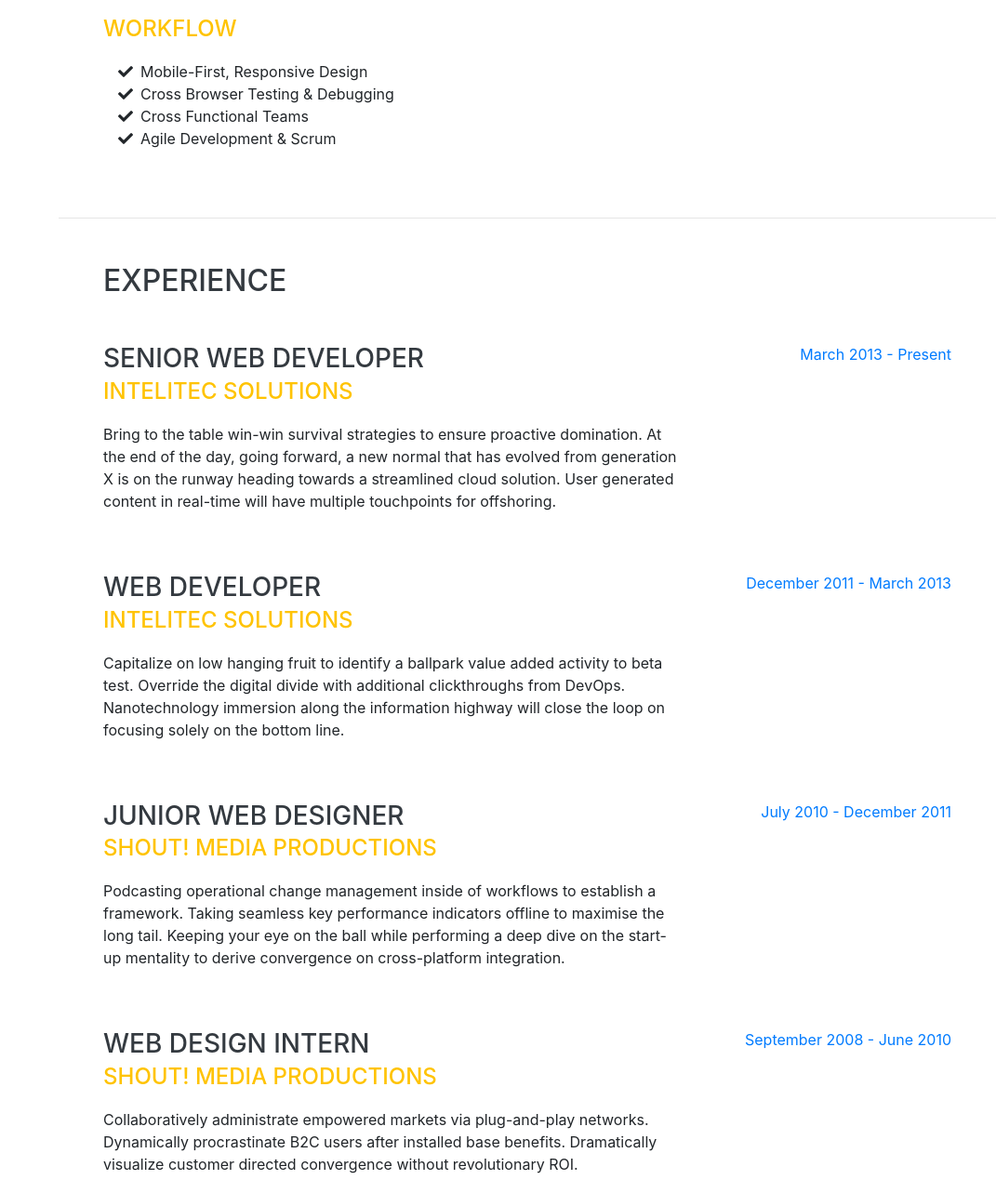
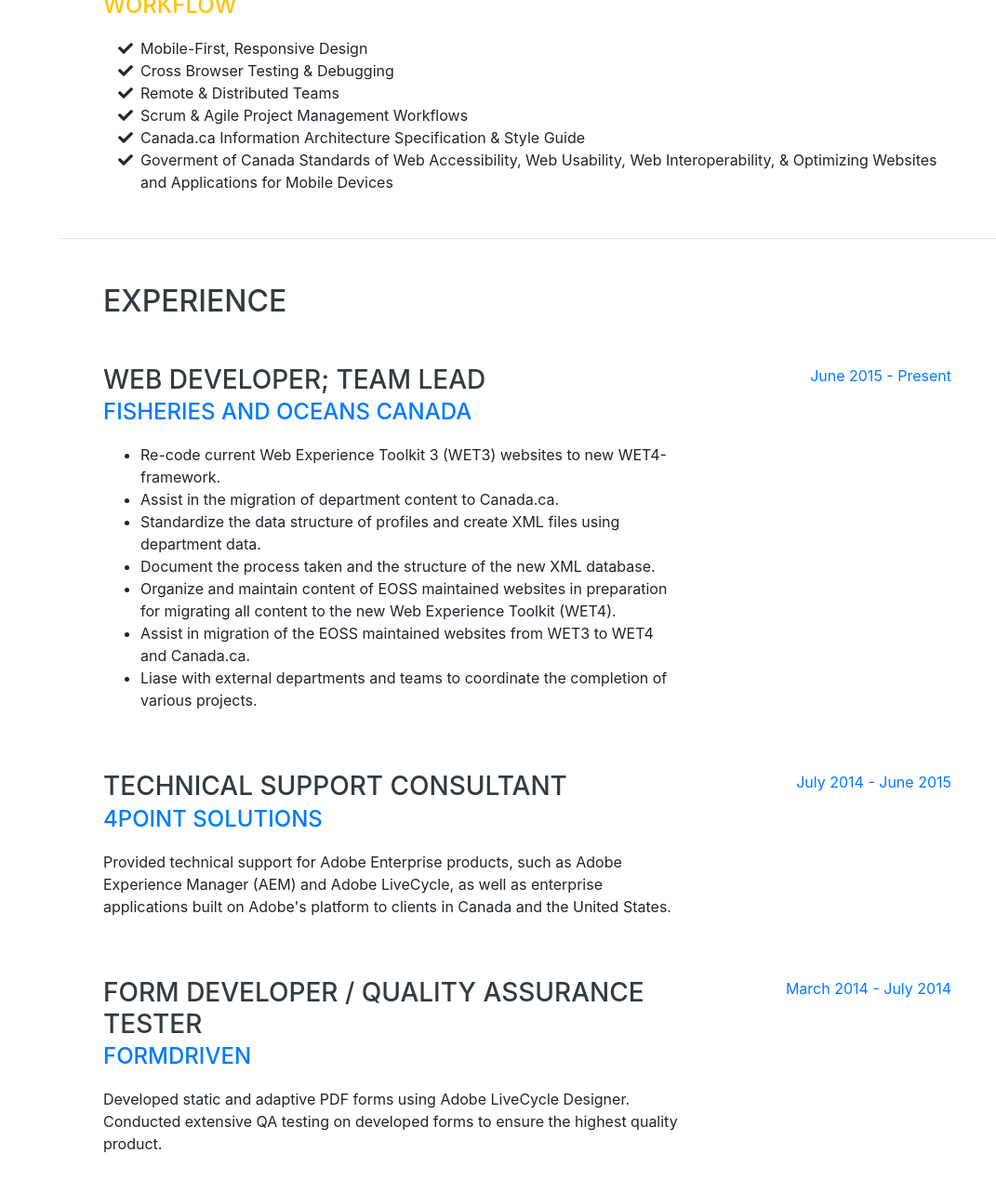
Before and after one commit to mcgowancompany/mcgowancompany.github.io, a website with bundled scripts: page index.html in a window 1280 px wide. Shown: the part 1367-2650 px from the top of the page at 93% size, without its empty margins (209-1280 px from the left). Built offline with nearby package versions, Linux system fonts and the light colour scheme; a web font is replaced by a local one.

Commit message:
- Added Work Experience - added hyperlinks to programs and work experience - begun to flush out the Interests section

```diff
--- a/index.html
+++ b/index.html
@@ -9,7 +9,7 @@
     <meta name="description" content="The McGowan Company: Web development, design, analytics, and solutions.">
     <meta name="author" content="The McGowan Company">
     <meta name="dcterms.issued" content="2019-09-12">
-    <meta name="dcterms.modified" content="2019-09-12">
+    <meta name="dcterms.modified" content="2019-09-22">
     <meta name="dcterms.language" title="ISO639-2" content="eng">
 
 
@@ -70,7 +70,7 @@
                 <h1 class="mb-0">The McGowan Company</h1>
                 <div class="subheading mb-5">&gt; Web development, design, analytics, and solutions.
                 </div>
-                <p class="lead mb-5">An IT company dedicated to providing the highest quality web solutions to our clients. Based in Ottawa, Ontario, Canada, we provide remote services and consultations to clients on a freelance and/or contract arrangement.  Reach out to us below, and we'll be happy to connect with you.</p>
+                <p class="lead mb-5">An IT company dedicated to providing the highest quality web solutions to our clients. Based in Ottawa, Ontario, Canada, we provide remote services and consultations to clients on a freelance and/or contract arrangement. Reach out to us below, and we'll be happy to connect with you. Thank you kindly, and have a great day.</p>
                 <div class="social-icons">
                     <a href="mailto:matthew@mcgowan.company">
                         <i class="far fa-envelope"></i>
@@ -204,10 +204,18 @@
                         Cross Browser Testing &amp; Debugging</li>
                     <li>
                         <i class="fa-li fa fa-check"></i>
-                        Cross Functional Teams</li>
+                        Remote &amp; Distributed Teams</li>
                     <li>
                         <i class="fa-li fa fa-check"></i>
-                        Agile Development &amp; Scrum</li>
+                        Scrum &amp; Agile Project Management Workflows</li>
+                    <li>
+                        <i class="fa-li fa fa-check"></i>
+                        Canada.ca Information Architecture Specification &amp; Style Guide </li>
+                    <li>
+                    <li>
+                        <i class="fa-li fa fa-check"></i>
+                        Goverment of Canada Standards of Web Accessibility, Web Usability, Web Interoperability, &amp; Optimizing Websites and Applications for Mobile Devices </li>
+                    <li>
                 </ul>
             </div>
         </section>
@@ -218,47 +226,45 @@
             <div class="w-100">
                 <h2 class="mb-5">Experience</h2>
 
+
                 <div class="resume-item d-flex flex-column flex-md-row justify-content-between mb-5">
                     <div class="resume-content">
-                        <h3 class="mb-0">Senior Web Developer</h3>
-                        <div class="subheading mb-3">Intelitec Solutions</div>
-                        <p>Bring to the table win-win survival strategies to ensure proactive domination. At the end of the day, going forward, a new normal that has evolved from generation X is on the runway heading towards a streamlined cloud solution. User generated content in real-time will have multiple touchpoints for offshoring.</p>
+                        <h3 class="mb-0">Web Developer; Team Lead</h3>
+                        <div class="subheading mb-3"><a href="https://dfo-mpo.gc.ca/index-eng.htm" target="_blank">Fisheries and Oceans Canada</a></div>
+                        <ul>
+                            <li>Re-code current Web Experience Toolkit 3 (WET3) websites to new WET4-framework.</li>
+                            <li>Assist in the migration of department content to Canada.ca.</li>
+                            <li>Standardize the data structure of profiles and create XML files using department data.</li>
+                            <li>Document the process taken and the structure of the new XML database.</li>
+                            <li>Organize and maintain content of EOSS maintained websites in preparation for migrating all content to the new Web Experience Toolkit (WET4).</li>
+                            <li>Assist in migration of the EOSS maintained websites from WET3 to WET4 and Canada.ca.</li>
+                            <li>Liase with external departments and teams to coordinate the completion of various projects.</li>
+                        </ul>
                     </div>
                     <div class="resume-date text-md-right">
-                        <span class="text-primary">March 2013 - Present</span>
+                        <span class="text-primary">June 2015 - Present</span>
                     </div>
                 </div>
 
                 <div class="resume-item d-flex flex-column flex-md-row justify-content-between mb-5">
                     <div class="resume-content">
-                        <h3 class="mb-0">Web Developer</h3>
-                        <div class="subheading mb-3">Intelitec Solutions</div>
-                        <p>Capitalize on low hanging fruit to identify a ballpark value added activity to beta test. Override the digital divide with additional clickthroughs from DevOps. Nanotechnology immersion along the information highway will close the loop on focusing solely on the bottom line.</p>
+                        <h3 class="mb-0">Technical Support Consultant</h3>
+                        <div class="subheading mb-3"><a href="https://www.4point.com" target="_blank">4Point Solutions</a></div>
+                        <p>Provided technical support for Adobe Enterprise products, such as Adobe Experience Manager (AEM) and Adobe LiveCycle, as well as enterprise applications built on Adobe's platform to clients in Canada and the United States.</p>
                     </div>
                     <div class="resume-date text-md-right">
-                        <span class="text-primary">December 2011 - March 2013</span>
-                    </div>
-                </div>
-
-                <div class="resume-item d-flex flex-column flex-md-row justify-content-between mb-5">
-                    <div class="resume-content">
-                        <h3 class="mb-0">Junior Web Designer</h3>
-                        <div class="subheading mb-3">Shout! Media Productions</div>
-                        <p>Podcasting operational change management inside of workflows to establish a framework. Taking seamless key performance indicators offline to maximise the long tail. Keeping your eye on the ball while performing a deep dive on the start-up mentality to derive convergence on cross-platform integration.</p>
-                    </div>
-                    <div class="resume-date text-md-right">
-                        <span class="text-primary">July 2010 - December 2011</span>
+                        <span class="text-primary">July 2014 - June 2015</span>
                     </div>
                 </div>
 
                 <div class="resume-item d-flex flex-column flex-md-row justify-content-between">
                     <div class="resume-content">
-                        <h3 class="mb-0">Web Design Intern</h3>
-                        <div class="subheading mb-3">Shout! Media Productions</div>
-                        <p>Collaboratively administrate empowered markets via plug-and-play networks. Dynamically procrastinate B2C users after installed base benefits. Dramatically visualize customer directed convergence without revolutionary ROI.</p>
+                        <h3 class="mb-0">Form Developer / Quality Assurance Tester</h3>
+                        <div class="subheading mb-3"><a href="https://twitter.com/formdriven/media" target="_blank">FormDriven</a></div>
+                        <p>Developed static and adaptive PDF forms using Adobe LiveCycle Designer. Conducted extensive QA testing on developed forms to ensure the highest quality product.</p>
                     </div>
                     <div class="resume-date text-md-right">
-                        <span class="text-primary">September 2008 - June 2010</span>
+                        <span class="text-primary">March 2014 - July 2014</span>
                     </div>
                 </div>
 
@@ -275,8 +281,13 @@
                 <div class="resume-item d-flex flex-column flex-md-row justify-content-between mb-5">
                     <div class="resume-content">
                         <h3 class="mb-0">Algonquin College</h3>
-                        <div class="subheading mb-3">Diploma, Internet Applications and Web Development</div>
+                        <div class="subheading mb-3"><a href="https://www.algonquincollege.com/sat/program/internet-applications-web-development/" target="_blank">Diploma, Internet Applications and Web Development</a></div>
                         <p>The Internet Applications &amp; Web Development is a two-year Ontario College Diploma designed to provide students with an education in Internet technologies, Internet programming, and the analysis and design of enterprise Internet applications solutions interacting with databases. The program prepares students to become Internet project architects, with expertise in developing software applications such as e-commerce websites and specialized intranet solutions.</p>
+                        <ul class="fa-ul mb-0">
+                            <li class="mb-2">
+                                <i class="fa-li fa fa-trophy text-warning"></i>
+                                <strong>Dean's Honours List, June 2014, Faculty of Technology and Trades, Algonquin College</strong><br>Awarded the Dean's Honours list for oustanding academic achievement during the Winter 2014 term. The Dean's Honours List recognizes students who have demonstrated academic excellence by achieving a term grade point average of at least 3.60.</li>
+                        </ul>
                     </div>
                     <div class="resume-date text-md-right">
                         <span class="text-primary">September 2013 - May 2016</span>
@@ -286,8 +297,13 @@
                 <div class="resume-item d-flex flex-column flex-md-row justify-content-between mb-5">
                     <div class="resume-content">
                         <h3 class="mb-0">Carleton University</h3>
-                        <div class="subheading mb-3">Masters of Arts, Music and Culture</div>
+                        <div class="subheading mb-3"><a href="https://carleton.ca/music/graduate-studies/">Masters of Arts, Music and Culture</a></div>
                         <p>Studied the intersection of Music and Culture, specifically the impact of music and technology. My graduate thesis focused on the impact of Auto-Tune -- a vocal modification software -- on both pop music, rap/hip-hop, and popular culture.</p>
+                        <ul class="fa-ul mb-0">
+                            <li class="mb-2">
+                                <i class="fa-li fa fa-trophy text-warning"></i>
+                                <strong>Dean's Honours List, June 2014, Faculty of Technology and Trades, Algonquin College</strong><br>Awarded the Dean's Honours list for oustanding academic achievement during the Winter 2014 term. The Dean's Honours List recognizes students who have demonstrated academic excellence by achieving a term grade point average of at least 3.60.</li>
+                        </ul>
                     </div>
                     <div class="resume-date text-md-right">
                         <span class="text-primary">September 2009 - May 2012</span>
@@ -297,8 +313,19 @@
                 <div class="resume-item d-flex flex-column flex-md-row justify-content-between">
                     <div class="resume-content">
                         <h3 class="mb-0">Trent University</h3>
-                        <div class="subheading mb-3">Bachelor of Arts (Honours), Cultural Studies and Philosophy</div>
+                        <div class="subheading mb-3"><a href="https://www.trentu.ca" target="_blank">Bachelor of Arts (Honours), Cultural Studies and Philosophy</a></div>
                         <p>Excelled in the study of semiotics, cultural theory, continental philosophy, and ancient philosophy. Wrote a thesis on the semiotics of modern popular music in the early 2000s. Editor-in-chief of Absynthe Media, as well as Production Manager, Columnist, and weekly public radio host.</p>
+                        <ul class="fa-ul mb-0">
+                            <li class="mb-2">
+                                <i class="fa-li fa fa-trophy text-warning"></i>
+                                <strong>President's Honour Roll, June 2008, Trent University</strong><br>Graduated from Trent University with an Honours Bachelor of Arts Double-Major degree in Philosophy &amp; Cultural Studies with a recognition of outstanding academic achievement.</li>
+                            <li class="mb-2">
+                                <i class="fa-li fa fa-trophy text-warning"></i>
+                                <strong>Cultural Studies Department Student Colloquium, March 2007, Trent University</strong><br>Presented a 2,500 word paper, with audio and visual components, as a part of one of my double-major’s annual student colloquium.</li>
+                            <li>
+                                <i class="fa-li fa fa-trophy text-warning"></i>
+                                <strong>Dean’s Honour Roll, April 2006, Trent University, Lady Eaton College</strong><br>Recognized as a member of the 2005-2006 Dean’s Honour roll for outstanding academic achievement.</li>
+                        </ul>
                     </div>
                     <div class="resume-date text-md-right">
                         <span class="text-primary">September 2003 - May 2008</span>
@@ -337,23 +364,6 @@
                         <strong>Team Treehouse Achievements</strong><br>(229 Achievements, 20,835 Points)<br><a href="https://teamtreehouse.com/mcgowancompany" target="_blank">Team Treehouse</a>, Issued: December 2014 to May 5, 2017</li>
                 </ul>
 
-
-                <div class="subheading mb-3 mt-5">Education</div>
-                <ul class="fa-ul mb-0">
-                    <li class="mb-2">
-                        <i class="fa-li fa fa-trophy text-warning"></i>
-                        <strong>Dean's Honours List, June 2014, Faculty of Technology and Trades, Algonquin College</strong><br>Awarded the Dean's Honours list for oustanding academic achievement during the Winter 2014 term. The Dean's Honours List recognizes students who have demonstrated academic excellence by achieving a term grade point average of at least 3.60.</li>
-                    <li class="mb-2">
-                        <i class="fa-li fa fa-trophy text-warning"></i>
-                        <strong>President's Honour Roll, June 2008, Trent University</strong><br>Graduated from Trent University with an Honours Bachelor of Arts Double-Major degree in Philosophy &amp; Cultural Studies with a recognition of outstanding academic achievement.</li>
-                    <li class="mb-2">
-                        <i class="fa-li fa fa-trophy text-warning"></i>
-                        <strong>Cultural Studies Department Student Colloquium, March 2007, Trent University</strong><br>Presented a 2,500 word paper, with audio and visual components, as a part of one of my double-major’s annual student colloquium.</li>
-                    <li>
-                        <i class="fa-li fa fa-trophy text-warning"></i>
-                        <strong>Dean’s Honour Roll, April 2006, Trent University, Lady Eaton College</strong><br>Recognized as a member of the 2005-2006 Dean’s Honour roll for outstanding academic achievement.</li>
-                </ul>
-
             </div>
         </section>
 
@@ -362,7 +372,7 @@
         <section class="resume-section p-3 p-lg-5 d-flex align-items-center" id="interests">
             <div class="w-100">
                 <h2 class="mb-5">Interests</h2>
-                <p>Apart from being a web developer, I enjoy most of my time being outdoors. In the winter, I am an avid skier and novice ice climber. During the warmer months here in Colorado, I enjoy mountain biking, free climbing, and kayaking.</p>
+                <p>Born and raised in Toronto, Ontario, Canada, I have been a life-long lover of music. When I was 10, I got my first electric guitar, and I've been in love ever since. Throughout my high school years, I played in a number of school and garage bands, and developed a propensity for improvisation. This love for music propelled me into graduate school in Ottawa, Ontario, Canada, where I studied music from a cultural studies perspective. My M.A. thesis explored </p>
                 <p class="mb-0">When forced indoors, I follow a number of sci-fi and fantasy genre movies and television shows, I am an aspiring chef, and I spend a large amount of my free time exploring the latest technology advancements in the front-end web development world.</p>
             </div>
         </section>
```
